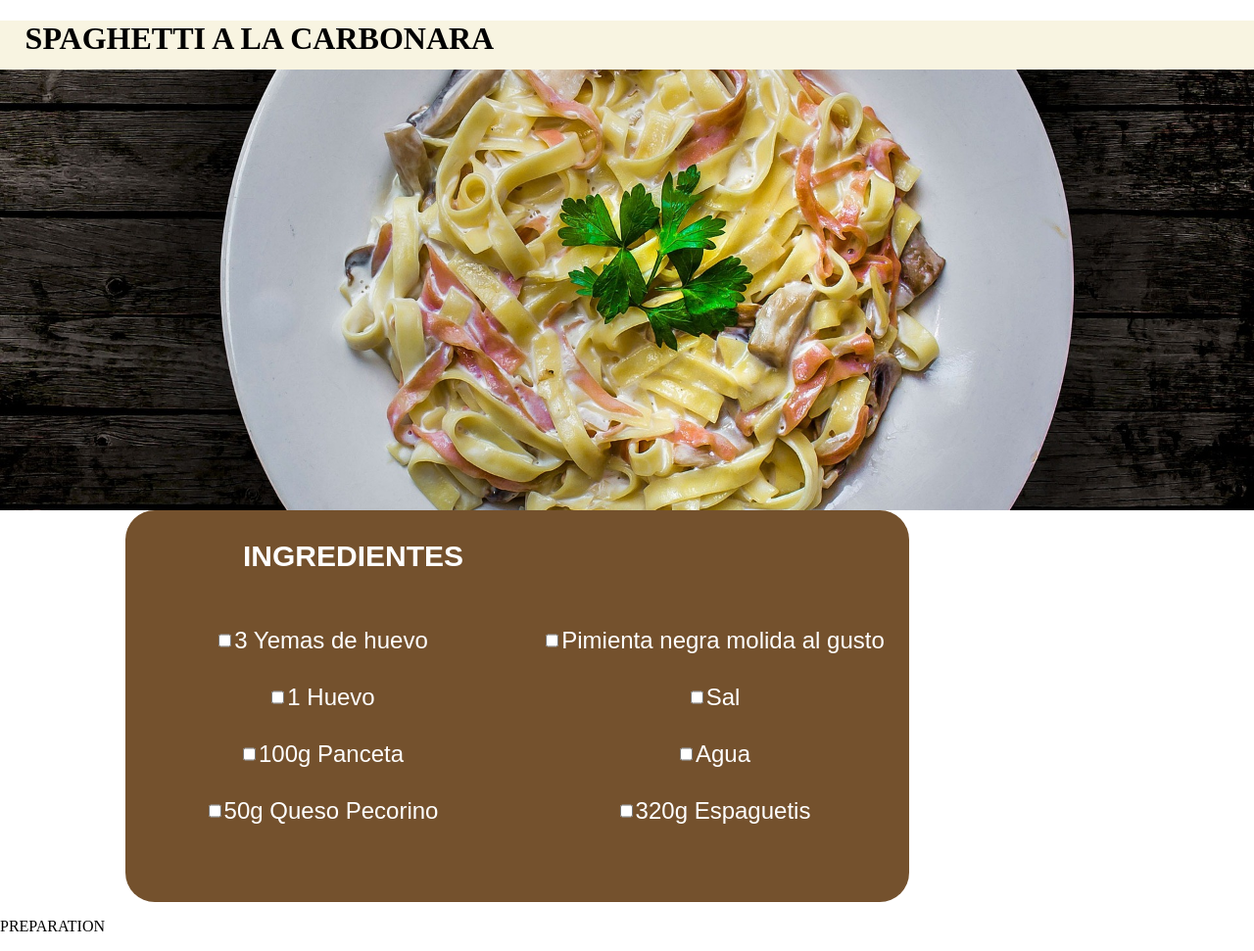
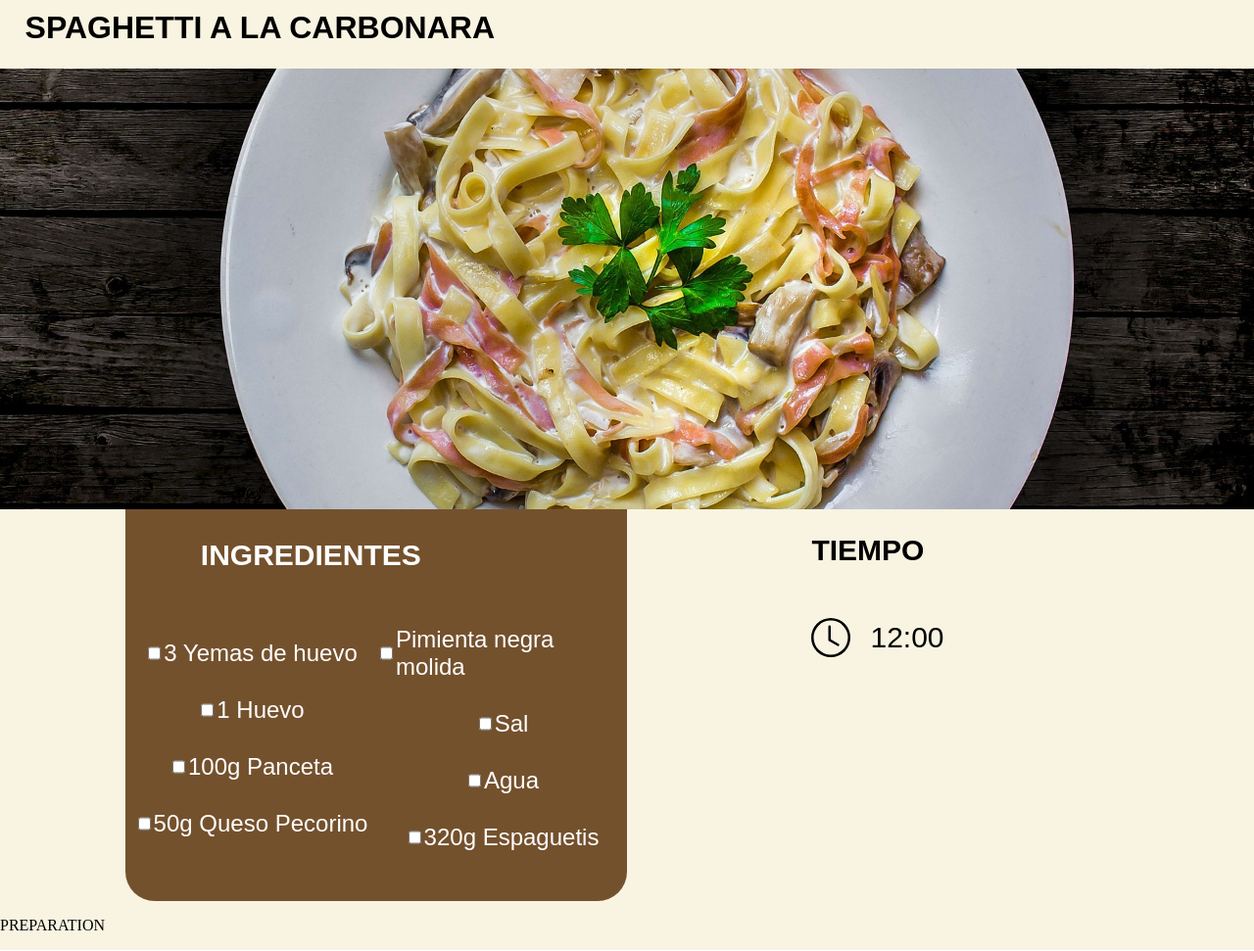
Before and after one commit to diegoals13/My-favorite-food, a website: page index.html in a window 1280 px wide. Shown: the whole page at 98% size. Drawn offline with Linux system fonts and the light colour scheme.

Commit message:
added clock

```diff
--- a/index.html
+++ b/index.html
@@ -14,6 +14,7 @@
     </header>
     <main>
         <div class="bg-image"></div>
+        <section>
             <div class="ingredients">
                 <h2>INGREDIENTES</h2>
                 <div id="contentcheck">
@@ -38,7 +39,7 @@
                     <div class="columncheck">
                         <div class="check">
                             <input type="checkbox" id="cbox5" value="fiveth_checkbox" />
-                        <label for="cbox5">Pimienta negra molida al gusto</label>
+                            <label for="cbox5">Pimienta negra molida</label>
                         </div>
                         <div class="check">
                             <input type="checkbox" id="cbox6" value="sixth_checkbox" />
@@ -55,6 +56,19 @@
                     </div>
                 </div>
             </div>
+            <div id="reloj">
+                <div class="tiempo">
+                    <h2>TIEMPO</h2>
+                    <div id="minutos">
+                        <img src="./public/assets/img/clock.svg" id="clock">
+                        <P>12:00</P>
+                    </div>
+                </div>
+                <div class="contador">
+
+                </div>
+            </div>
+        </section>
         <section>
             <p>PREPARATION</p>
             <div></div>
--- a/src/scss/_checkbox.scss
+++ b/src/scss/_checkbox.scss
@@ -1,10 +1,11 @@
 .ingredients {
     background-color: #74512D;
     color: white;
-    width: 800px;
+    width: 40%;
     height: 400px;
     margin-left: 10%;
-    border-radius: 30px;
+    border-bottom-left-radius: 30px;
+    border-bottom-right-radius: 30px;
     h2 {
         font-size: 30px;
         font-family: Arial, Helvetica, sans-serif;
--- a/src/scss/_header.scss
+++ b/src/scss/_header.scss
@@ -2,6 +2,14 @@ header {
     background: #F8F4E1;
     height: 50px;
     padding-left: 2%;
+    padding-top: 10px;
+    padding-bottom: 10px;
+    h1 {
+        font-family: Arial, Helvetica, sans-serif;
+        font-weight: bold;
+        margin-block-start: 0;
+        margin-block-end: 0;
+    }
 }
 
 .bg-image {
--- /dev/null
+++ b/src/scss/_timer.scss
@@ -0,0 +1,32 @@
+section {
+    background-color: #F8F4E1;
+    display: flex;
+    flex-direction: row;
+
+}
+
+#reloj {
+    width: 40%;
+    display: flex;
+    justify-content: center;
+    h2 {
+        font-size: 30px;
+        font-family: Arial, Helvetica, sans-serif;
+        font-weight: bold;
+    }
+    #clock {
+        width: 40px;
+        height: 40px;
+    }
+    #minutos {
+        display: flex;
+        flex-direction: row;
+        justify-content: center;
+        align-items: center;
+        p {
+            font-size: 30px;
+            font-family: Arial, Helvetica, sans-serif;
+            margin-left: 20px;
+        }
+    }
+}
--- a/src/scss/styles.scss
+++ b/src/scss/styles.scss
@@ -1,5 +1,6 @@
 @use "header";
 @use "checkbox";
+@use "timer";
 
 body {
     height: 100%;
```
Also changed, not shown: public/assets/img/clock.svg (added), public/css/styles.css, 1 other file. Lines whose indentation alone changed are shown as unchanged.
